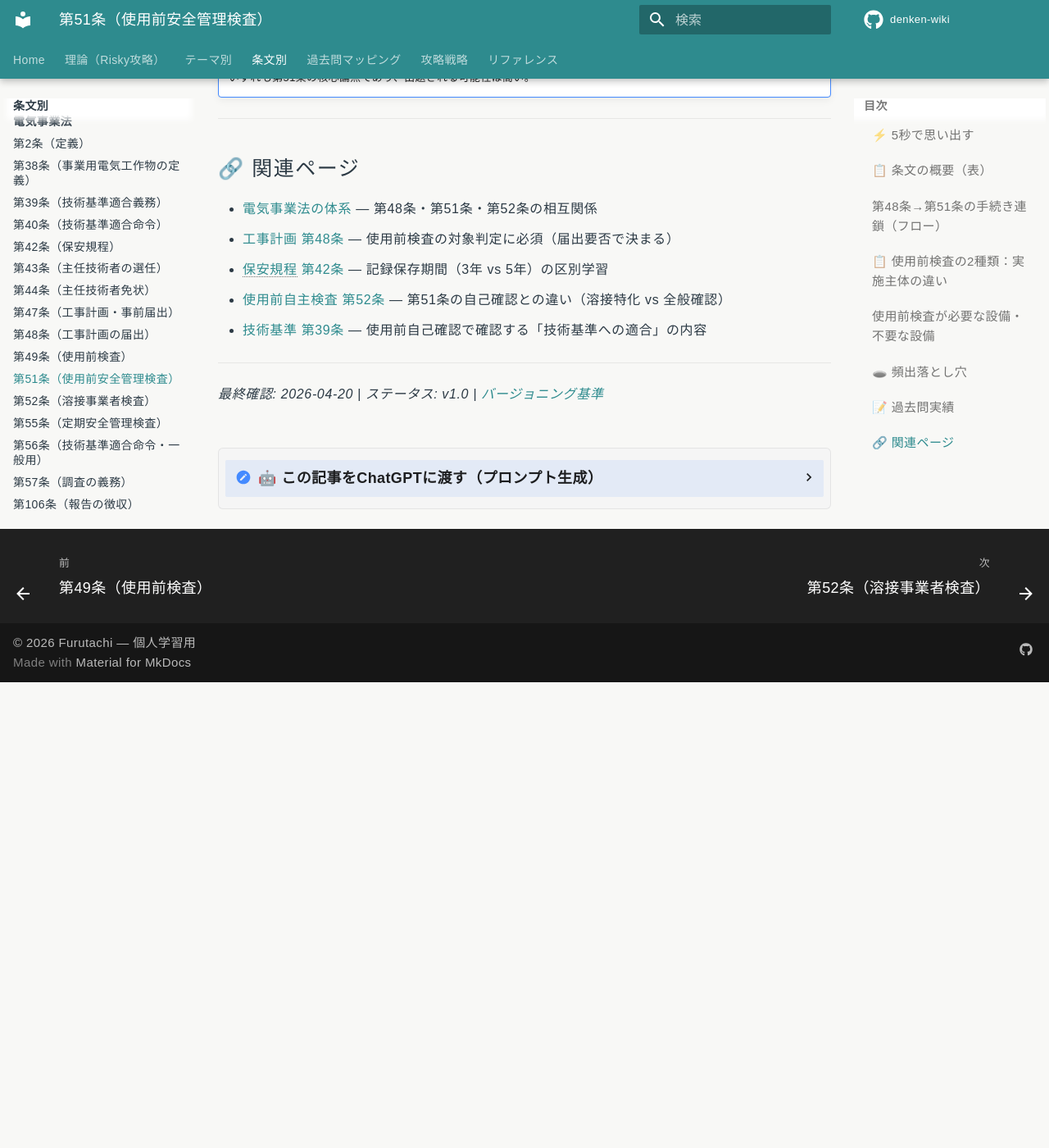
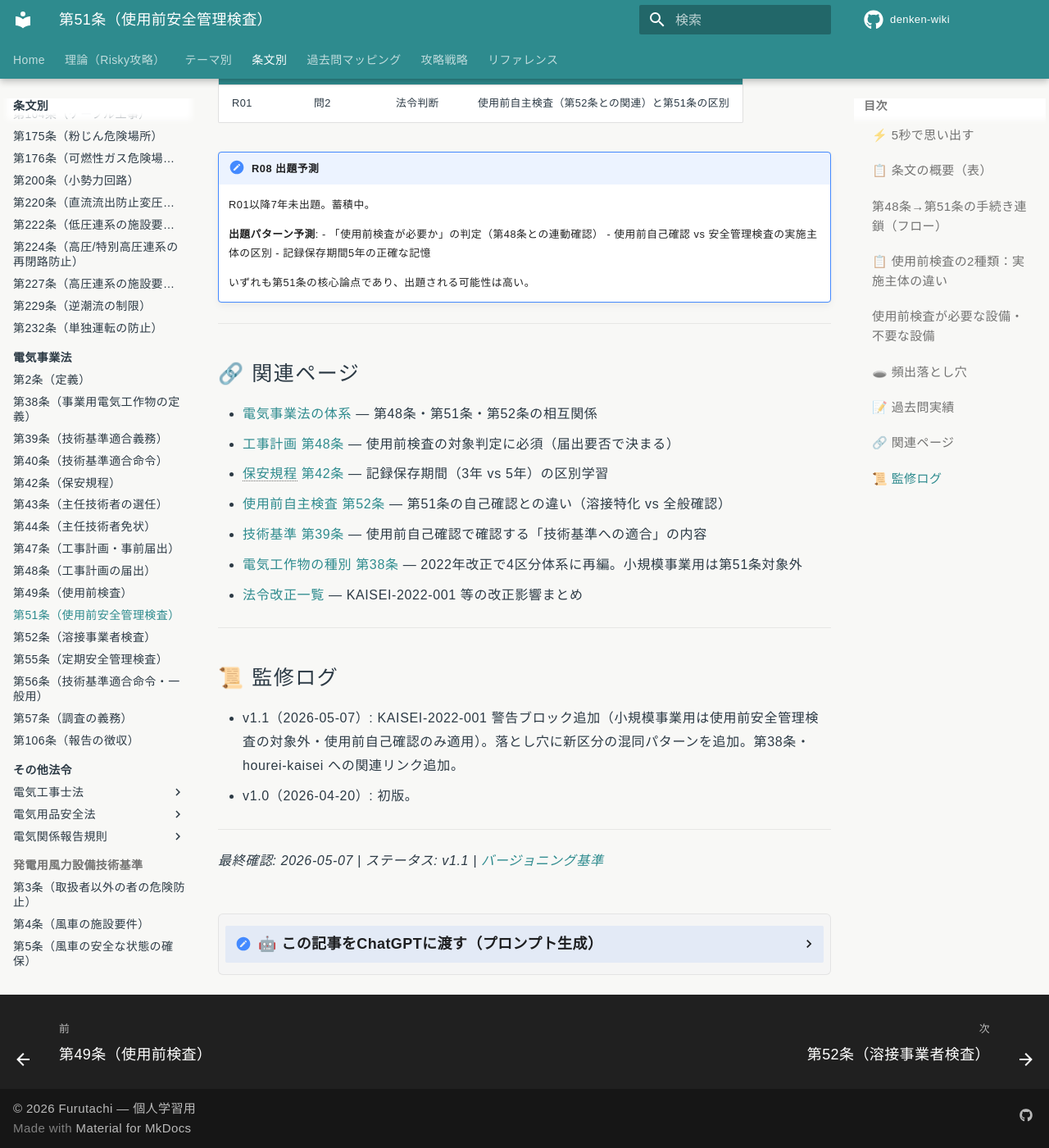
Before and after one commit to kfurufuru/denken-wiki, an MkDocs documentation site: the page built from docs/articles/jigyoho/51.md, in a window 1280 px wide and 1400 px high, scrolled down 4087 px. Shown: the whole window at 82% size. Built offline with MkDocs 1.6.1 and Material for MkDocs 9.7.7, drawn with Linux system fonts in a browser that asks for light colours; comment, search, counter and statistics services are not loaded; before the commit the page ends 4919 px from its top, so only the background shows below that; some of the changed text lies outside the part shown.

Commit message:
fix(51): KAISEI-2022-001 反映 v1.0→v1.1

```diff
--- a/docs/articles/jigyoho/51.md
+++ b/docs/articles/jigyoho/51.md
@@ -32,6 +32,9 @@
 | 対象設備 | ==第48条届出対象==の電気工作物（自己確認）＋ ==特定自家用電気工作物==（安全管理検査） |
 | 実施タイミング | 工事完成後・使用開始前 |
 | 記録保存期間 | **5年間**（電気事業法施行規則） |
+
+!!! warning "KAISEI-2022-001：小規模事業用電気工作物は使用前安全管理検査の対象外"
+    2022年改正（令和5年3月20日施行）で電気事業法第38条が4区分体系（一般用・小規模事業用・自家用・電力会社等）に再編された。本条第51条の使用前安全管理検査は==小規模事業用は対象外==で、新区分には別途新設された「==使用前自己確認==」制度のみが適用される（自己確認＋届出で完結）。詳細は [第38条](38.md) と [法令改正一覧](../../reference/hourei-kaisei.md) 参照。
 
 ---
 
@@ -107,13 +110,15 @@
 
 2. 🔴 **「すべての第48条届出設備に安全管理検査が必要」という誤解** → 安全管理検査が必要なのは==特定自家用電気工作物==のみ。それ以外の第48条届出設備は自己確認だけで足りる
 
-3. 🟡 **「主任技術者が単独で検査を実施する」という誤解** → 実施主体は==設置者==。主任技術者はその監督者として関与するが、法的責任は設置者にある
+3. 🔴 **「小規模事業用も使用前安全管理検査が必要」と誤解（KAISEI-2022-001）** → 2022年改正で新設された==小規模事業用==は第51条の対象外。新区分は使用前自己確認のみで完結する。詳細は [第38条](38.md)・[法令改正一覧](../../reference/hourei-kaisei.md)
 
-4. 🟡 **「小規模設備は届出不要だから自己確認だけ」という誤解** → 正しくは「第48条届出不要 → 第51条の使用前検査も不要」。検査義務自体が発生しない
+4. 🟡 **「主任技術者が単独で検査を実施する」という誤解** → 実施主体は==設置者==。主任技術者はその監督者として関与するが、法的責任は設置者にある
 
-5. 🟡 **「自己確認記録は3年保存」という誤解** → 使用前自己確認記録は==5年==。保安規程に基づく保安業務記録（3年）と混同しない
+5. 🟡 **「小規模設備は届出不要だから自己確認だけ」という誤解** → 正しくは「第48条届出不要 → 第51条の使用前検査も不要」。検査義務自体が発生しない
 
-6. 🟢 **第48条届出の「30日前」と第51条の「使用開始前」の混同** → 第48条=着工30日前まで（計画確認）、第51条=工事完成後・使用開始前（実績確認）。タイミングが異なる
+6. 🟡 **「自己確認記録は3年保存」という誤解** → 使用前自己確認記録は==5年==。保安規程に基づく保安業務記録（3年）と混同しない
+
+7. 🟢 **第48条届出の「30日前」と第51条の「使用開始前」の混同** → 第48条=着工30日前まで（計画確認）、第51条=工事完成後・使用開始前（実績確認）。タイミングが異なる
 
 ---
 
@@ -142,7 +147,16 @@
 - [保安規程 第42条](42.md) — 記録保存期間（3年 vs 5年）の区別学習
 - [使用前自主検査 第52条](52.md) — 第51条の自己確認との違い（溶接特化 vs 全般確認）
 - [技術基準 第39条](39.md) — 使用前自己確認で確認する「技術基準への適合」の内容
+- [電気工作物の種別 第38条](38.md) — 2022年改正で4区分体系に再編。小規模事業用は第51条対象外
+- [法令改正一覧](../../reference/hourei-kaisei.md) — KAISEI-2022-001 等の改正影響まとめ
 
 ---
 
-*最終確認: 2026-04-20 | ステータス: v1.0 | [バージョニング基準](../../reference/versioning.md)*
+## 📜 監修ログ
+
+- v1.1（2026-05-07）: KAISEI-2022-001 警告ブロック追加（小規模事業用は使用前安全管理検査の対象外・使用前自己確認のみ適用）。落とし穴に新区分の混同パターンを追加。第38条・hourei-kaisei への関連リンク追加。
+- v1.0（2026-04-20）: 初版。
+
+---
+
+*最終確認: 2026-05-07 | ステータス: v1.1 | [バージョニング基準](../../reference/versioning.md)*
```
